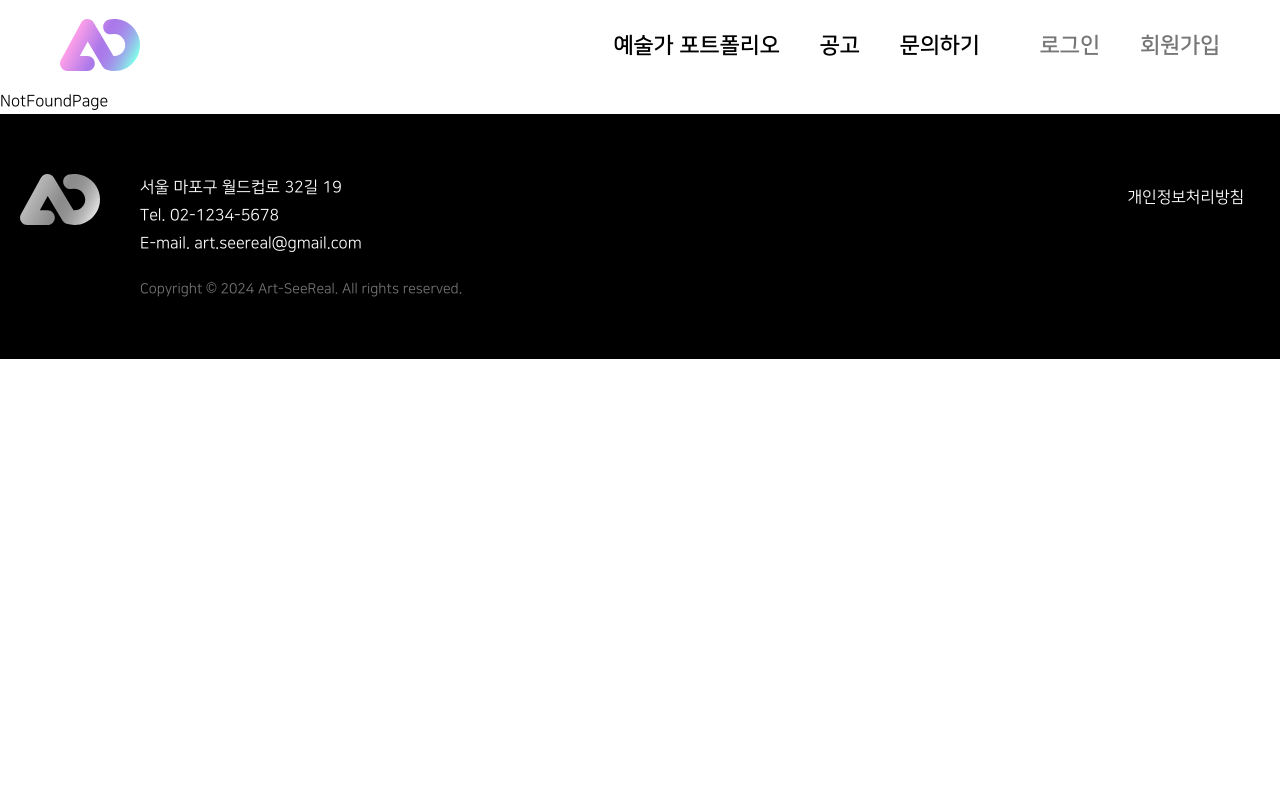
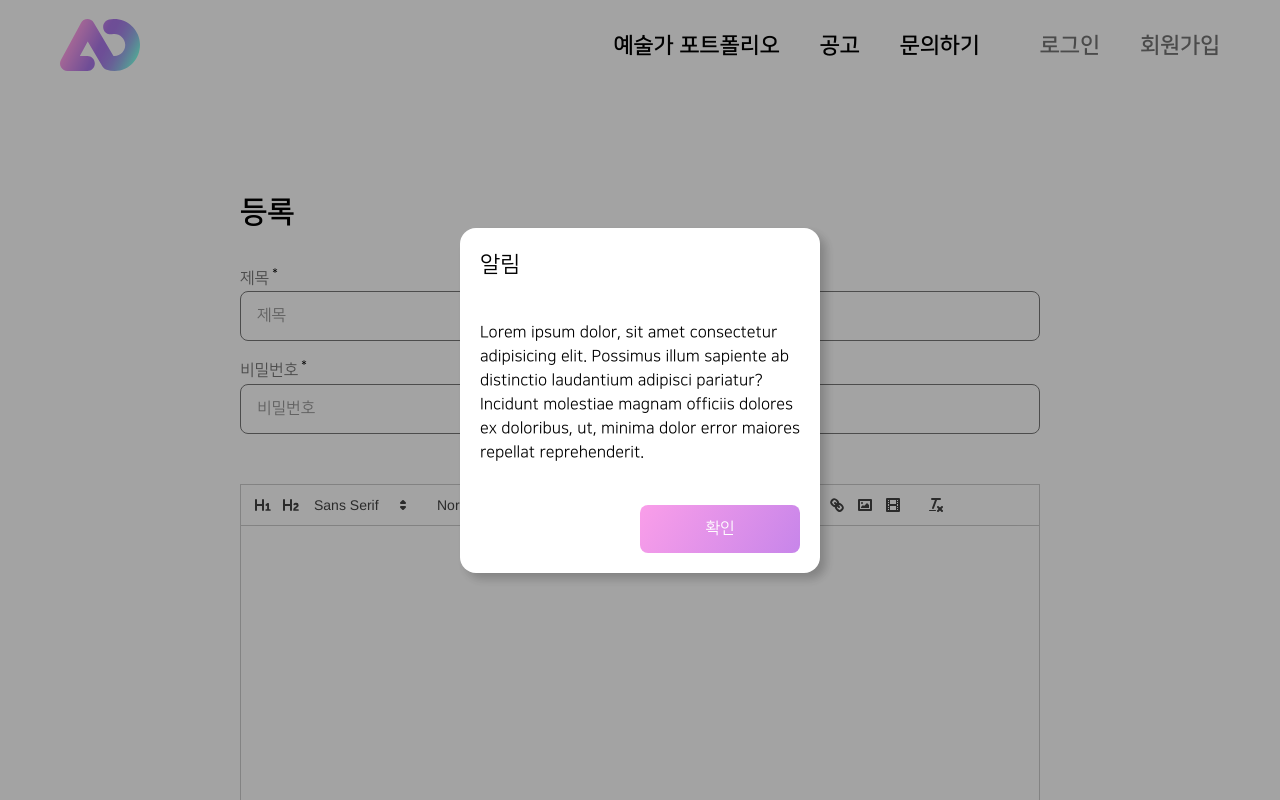
Before and after one commit to Art-SeeReal/FE_Repo, a React (Create React App) app: page /registerArtist in a window 1280 px wide. Shown: the top 800 px of the page. Built offline with nearby package versions, Linux system fonts and the light colour scheme.

Commit message:
feat : 등록 페이지 reactquill 적용

```diff
--- a/src/App.tsx
+++ b/src/App.tsx
@@ -13,6 +13,7 @@ import ConsentPage from './pages/ConsentPage';
 import TestPage from './pages/TestPage';
 import PrivatePage from './pages/LoginPage/PrivatePage';
 import { DialogContainer } from './hooks/useDialogState';
+import RegisterArtistPage from './pages/RegisterArtistPage';
 
 const queryClient = new QueryClient();
 
@@ -28,6 +29,7 @@ const App = () => {
             <Route path="/agree" element={<ConsentPage />} />
             <Route path="/test" element={<TestPage />} />
             <Route path="/findIdPw" element={<FindIdPwPage />} />
+            <Route path="/registerArtist" element={<RegisterArtistPage />} />
             <Route path="/private" element={<PrivatePage />} />
             <Route path="*" element={<NotFoundPage />} />
           </Route>
--- a/src/components/ReactQuillForm.tsx
+++ b/src/components/ReactQuillForm.tsx
@@ -46,7 +46,7 @@ const ReactQuillForm: React.FC<ReactQuillFormProps> = ({ width, height, content,
 
   return (
     <ReactQuill
-      style={{ width, height }}
+      style={{ width, height, marginTop: '50px', marginBottom: '80px' }}
       modules={modules}
       formats={formats}
       theme="snow"
--- /dev/null
+++ b/src/pages/RegisterArtistPage/index.tsx
@@ -0,0 +1,66 @@
+import React, { useEffect, useState } from 'react';
+import styled from 'styled-components';
+import { Form, Field, IData, ErrorMessage } from '../../hooks/useFormState';
+import * as S from '../../components/styles';
+import FormControl from '../../components/FormControl';
+import { useDialog } from '../../hooks/useDialogState';
+import Dialog from '../../components/Dialog';
+import ReactQuillForm from '../../components/ReactQuillForm';
+
+const CenteredContainer = styled.div`
+  width: 800px;
+  margin: auto;
+  padding: 100px 0;
+`;
+
+const RegisterArtistPage = () => {
+  const [content, setContent] = useState('');
+
+  const handleSubmit = (values: IData<string>) => {
+    console.log('## Submit Query', values);
+  };
+
+  const validate = (values: IData<string>) => {
+    const errors: IData<string> = {};
+
+    if (!values.userId) {
+      errors.userId = '아이디를 입력하세요.';
+    }
+
+    if (!values.userPw) {
+      errors.userPw = '패스워드를 입력하세요.';
+    }
+
+    return errors;
+  };
+
+  const { openDialog, closeDialog } = useDialog();
+
+  useEffect(() => {
+    openDialog(
+      <Dialog header="알림" footer={<S.Button onClick={closeDialog}>확인</S.Button>}>
+        Lorem ipsum dolor, sit amet consectetur adipisicing elit. Possimus illum sapiente ab distinctio laudantium
+        adipisci pariatur? Incidunt molestiae magnam officiis dolores ex doloribus, ut, minima dolor error maiores
+        repellat reprehenderit.
+      </Dialog>,
+    );
+  }, []);
+
+  return (
+    <CenteredContainer>
+      <S.Title>등록</S.Title>
+      <Form id="login-form" initialValue={{ userId: '', userPw: '' }} validate={validate} onSubmit={handleSubmit}>
+        <FormControl label="제목" htmlFor="userId" required error={<ErrorMessage name="userId" />}>
+          <Field id="userId" name="userId" type="text" placeholder="제목" />
+        </FormControl>
+        <FormControl label="비밀번호" htmlFor="userPw" required error={<ErrorMessage name="userPw" />}>
+          <Field id="userPw" name="userPw" type="password" placeholder="비밀번호" />
+        </FormControl>
+        <ReactQuillForm width="800px" height="400px" content={content} setContent={setContent} />
+        <S.Button type="submit">제출</S.Button>
+      </Form>
+    </CenteredContainer>
+  );
+};
+
+export default RegisterArtistPage;
```
